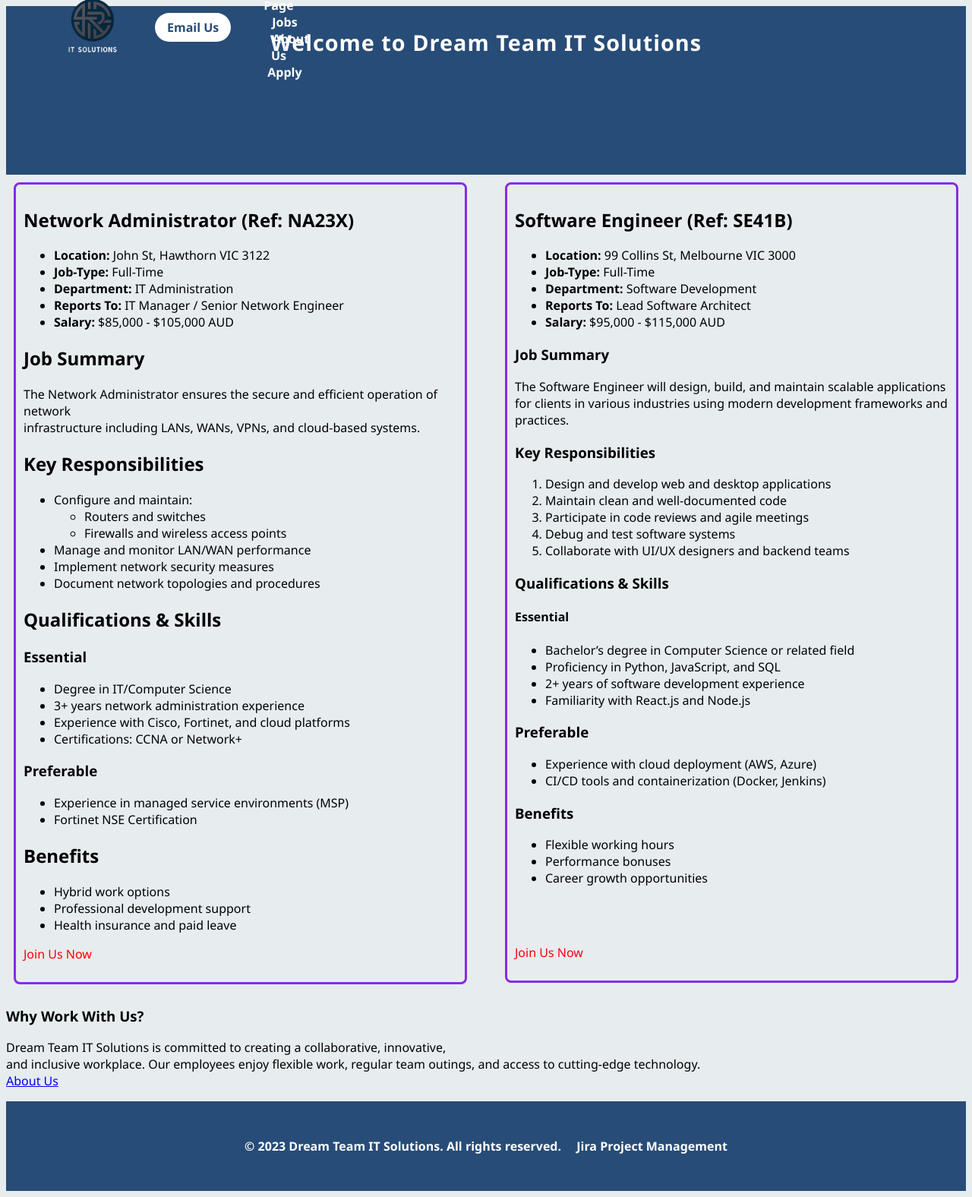
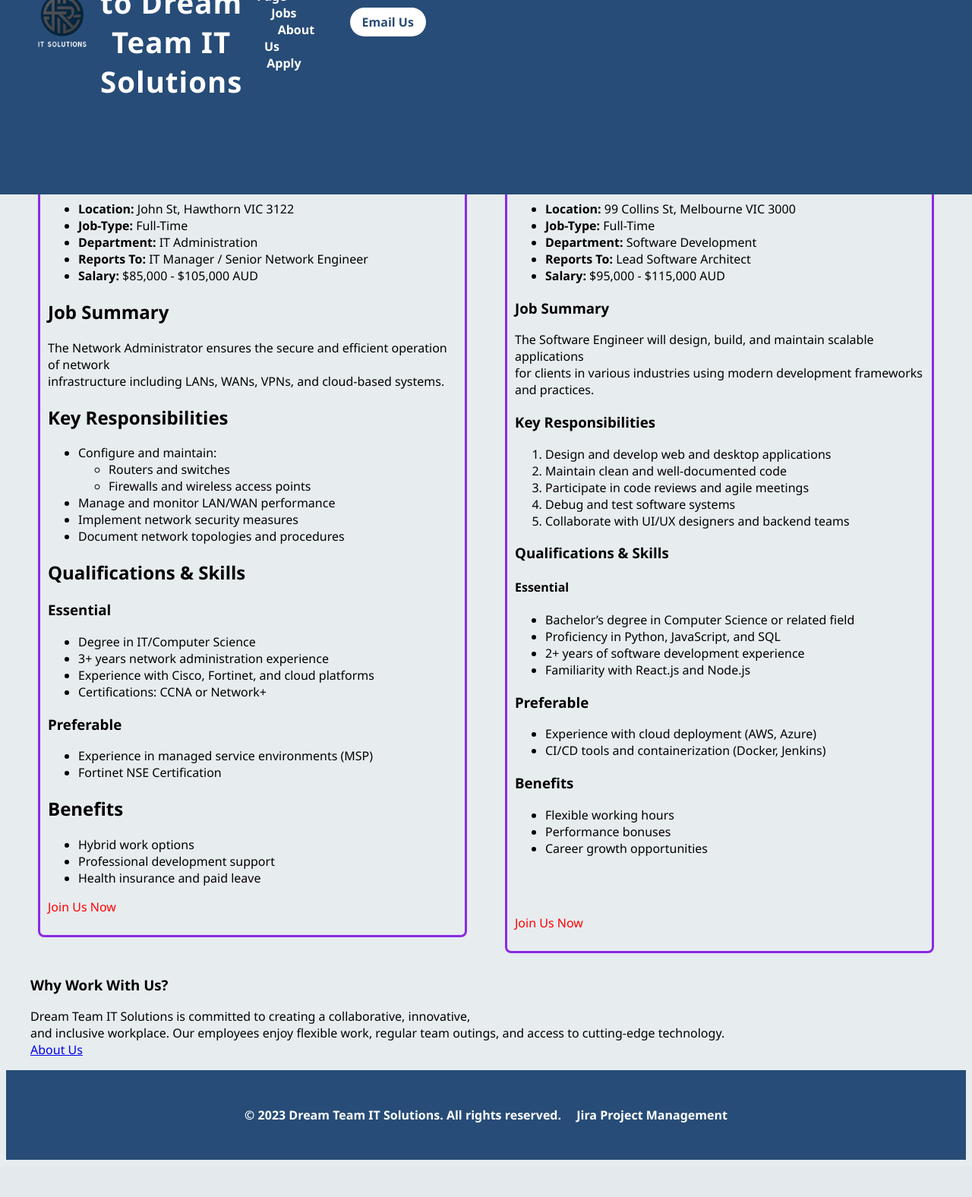
Before and after one commit to Remy-Amor/dream_team_COS10026_project, a PHP site: page /jobs.php in a window 1280 px wide. Shown: the whole page at 76% size. After the commit the page ends 1527 px from the top, so only its background shows below. Run offline with PHP 8.4, Linux system fonts and the light colour scheme.

Commit message:
Figuring out header

```diff
--- a/header.inc
+++ b/header.inc
@@ -8,9 +8,7 @@
             <div class="header_heading">
                 <h1>Welcome to Dream Team IT Solutions</h1>
             </div>
-            <div class="header_contact">
-                <a href="mailto:105871858@student.swin.edu.au">Email Us</a>
-            </div>
+
             <div class="header_navbar">
                 <nav>
                         <a href = "index.php">Home Page</a>
@@ -19,6 +17,10 @@
                         <a href="apply.php">Apply</a>
                 </nav>
             </div>
+
+             <div class="header_contact">
+                <a href="mailto:105871858@student.swin.edu.au">Email Us</a>
+            </div>
         </div?
     </div>
 
--- a/styles/styles.css
+++ b/styles/styles.css
@@ -29,6 +29,8 @@ description: refers to index.html, jobs.html, apply.html, about.html
      font-style: italic;
 }
 
+
+
 /* Style for whole site */
 body {
      font-family: Montserrat, sans-serif;
@@ -37,41 +39,58 @@ body {
 
 
 /* ===== Header Styling -  Aman ===== */
-
+main {
+    padding-top: 10em;
+    padding-left: 2em;
+    padding-right: 2em;
+}
 
 header {
     background-color: #274C77;
     color: white;
-     padding: 1.5em 2em;
-     text-align: center;
+    padding: 1.5em 0; /* clean vertical spacing */
+    position: fixed;
+    top: 0;
+    left: 0;
+    width: 100%;
+    z-index: 1000;
 }
+
+
 .header_top {
     display: flex;
     justify-content: space-between;
     align-items: center;
+    max-width: 1200px;
+    margin: 0 auto;
     padding: 0 2em;
 }
 
+.header_heading h1 {
+    font-size: 2.4em;
+    font-weight: bold;
+    margin: 0;
+    color: white;
+}
+
  /* Logo */
+
  .header_logo img {
      max-width: 100px;
      height: auto;
 }
 
- /* Title */
- .header_heading h1 {
-     margin: 0;
-    font-size: 1.8em;
-    font-weight: bold;
-    color: white;
+
+.header_heading {
   text-align: center;
-    width: 100%;
-    position: absolute;
-    left: 50%;
-    transform: translateX(-50%);
-    pointer-events: none;
+  justify-self: center;
 }
 
+/* Title */
+
+ .header_contact {
+  justify-self: end;
+}
  /* Email Button */
 .header_contact a {
     background-color: white;
@@ -80,9 +99,8 @@ header {
     border-radius: 20px;
     font-weight: bold;
     text-decoration: none;
+    white-space: nowrap;
     transition: background-color 0.3s ease;
-     white-space: nowrap;
-
 }
 
  .header_contact a:hover {
@@ -91,14 +109,18 @@ header {
  }
 
  /* Navbar */
+
+
  .header_navbar {
-     text-align: center;
-     margin-top: 1.5em;
+    display: flex;
+    justify-content: center;
+    gap: 2em;
+    margin-top: 1em;
+    flex-wrap: wrap;
 }
 
- header nav a {
+.header_navbar a {
     color: white;
-     margin: 0 1em;
     text-decoration: none;
     font-weight: bold;
     transition: color 0.3s ease;
```
Lines whose indentation alone changed are shown as unchanged.
